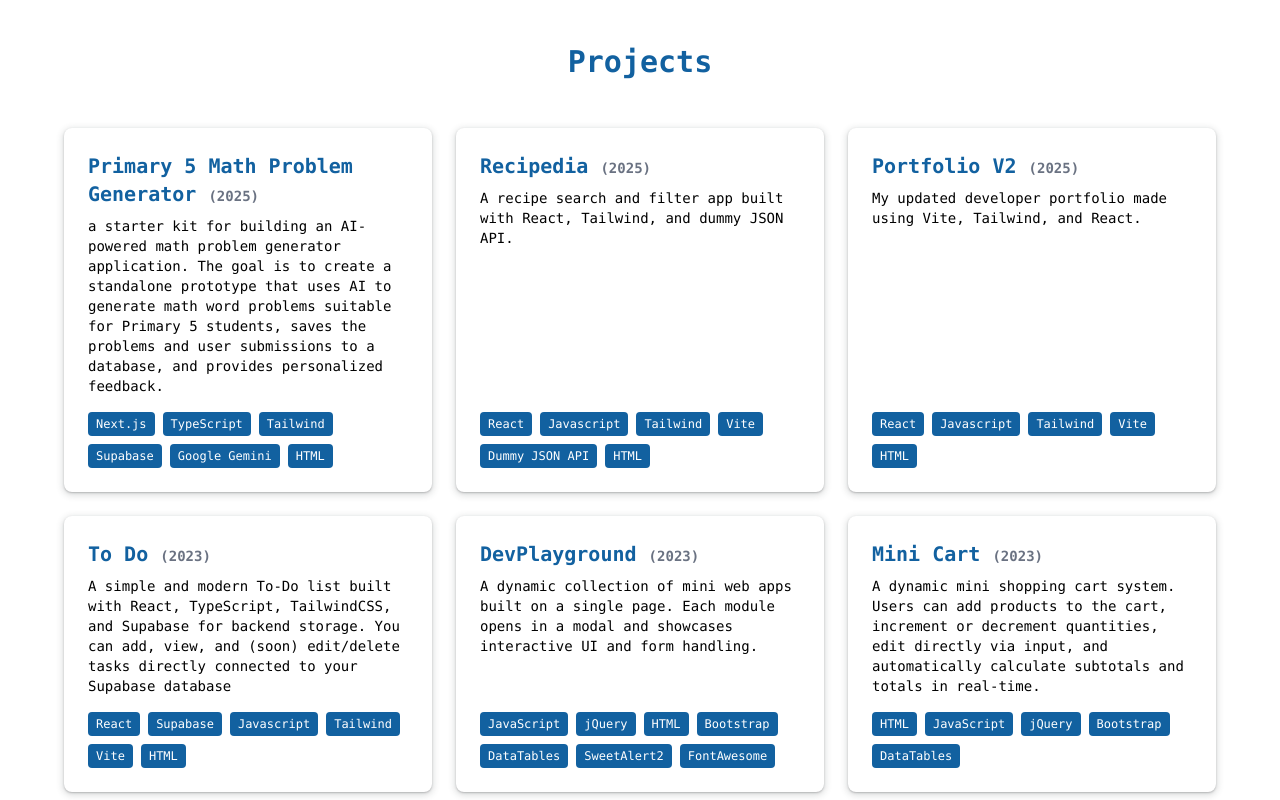
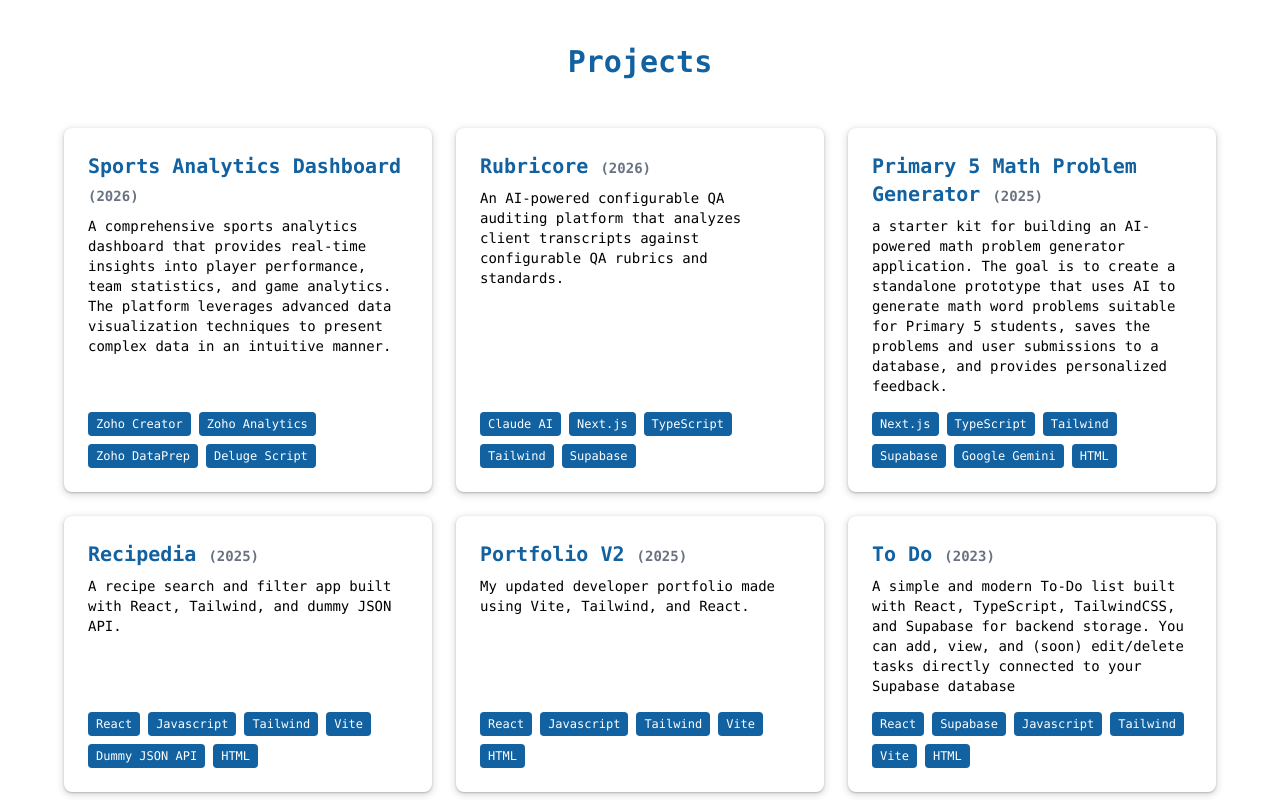
Before and after one commit to jjacobo-00/portfolio-v2, a React (Vite) app: page / in a window 1280 px wide. Shown: the part 1900-2700 px from the top of the page. Built offline with nearby package versions, Linux system fonts and the light colour scheme.

Commit message:
Update skills and project

```diff
--- a/src/components/Projects.jsx
+++ b/src/components/Projects.jsx
@@ -2,6 +2,22 @@
 import { motion } from "framer-motion";
 
 const projects_r = [
+  {
+    title: "Sports Analytics Dashboard",
+    year: 2026,
+    description:
+      "A comprehensive sports analytics dashboard that provides real-time insights into player performance, team statistics, and game analytics. The platform leverages advanced data visualization techniques to present complex data in an intuitive manner.",
+    tech: ["Zoho Creator", "Zoho Analytics", "Zoho DataPrep", "Deluge Script"],
+    link: "",
+  },
+  {
+    title: "Rubricore",
+    year: 2026,
+    description:
+      "An AI-powered configurable QA auditing platform that analyzes client transcripts against configurable QA rubrics and standards.",
+    tech: ["Claude AI", "Next.js", "TypeScript", "Tailwind", "Supabase"],
+    link: "",
+  },
   {
     title: "Primary 5 Math Problem Generator",
     year: 2025,
--- a/src/components/Skills.jsx
+++ b/src/components/Skills.jsx
@@ -1,7 +1,7 @@
 import React, { useState } from "react";
 import { Gemini } from "@lobehub/icons";
 import { useTheme } from "../hooks/useTheme.jsx";
-import { SiClaude, SiOpenai, SiZoho } from "react-icons/si";
+import { SiClaude, SiOpenai, SiZoho, SiGoogleappsscript } from "react-icons/si";
 
 const isDark = "dark" ? true : false;
 console.log(isDark);
@@ -210,6 +210,11 @@
       category: "Tools",
       iconComponent: <SiZoho size={40} />,
     },
+    {
+      name: "Google Apps Script",
+      category: "Tools",
+      iconComponent: <SiGoogleappsscript size={40} />,
+    },
   ];
 
   const filteredSkills =
```
